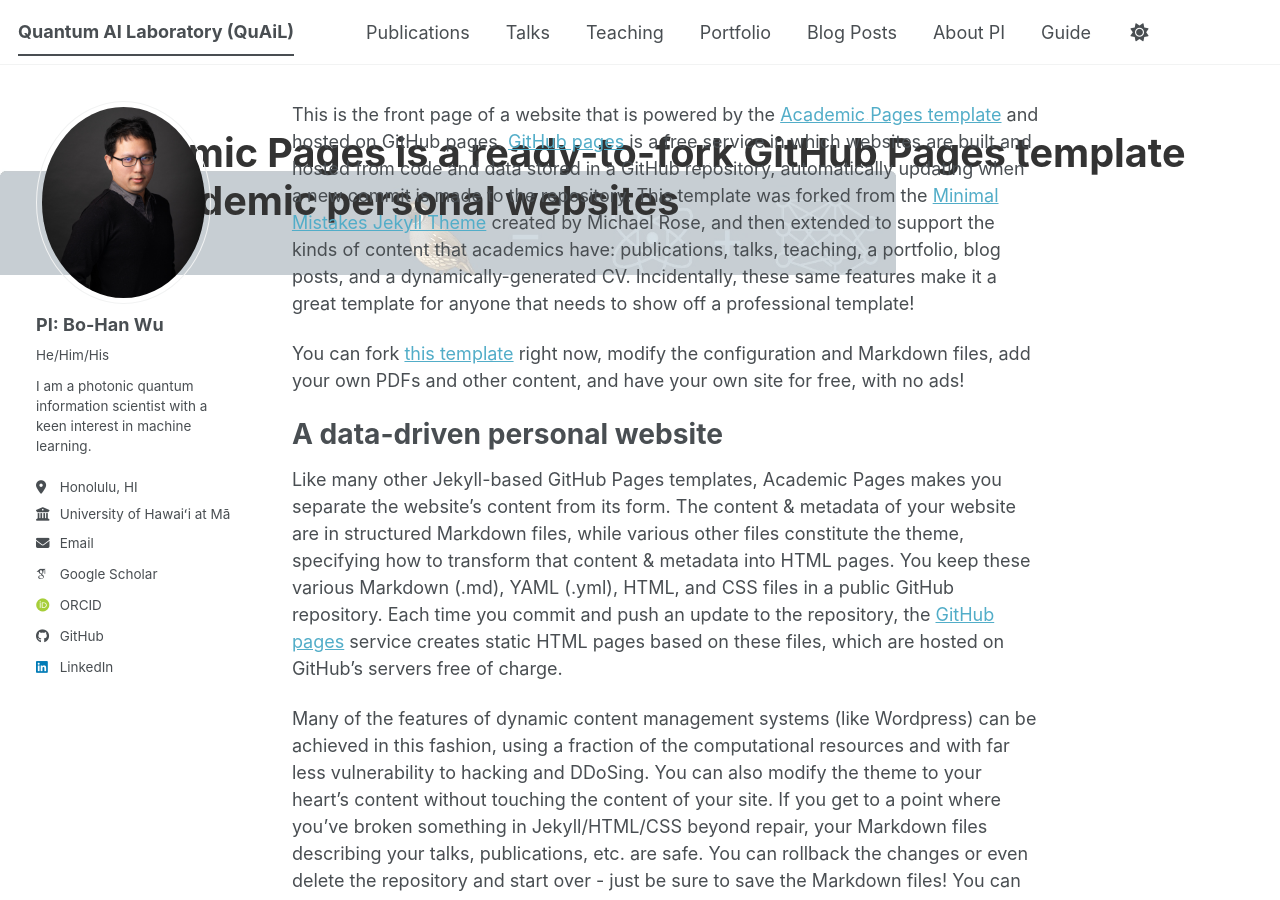
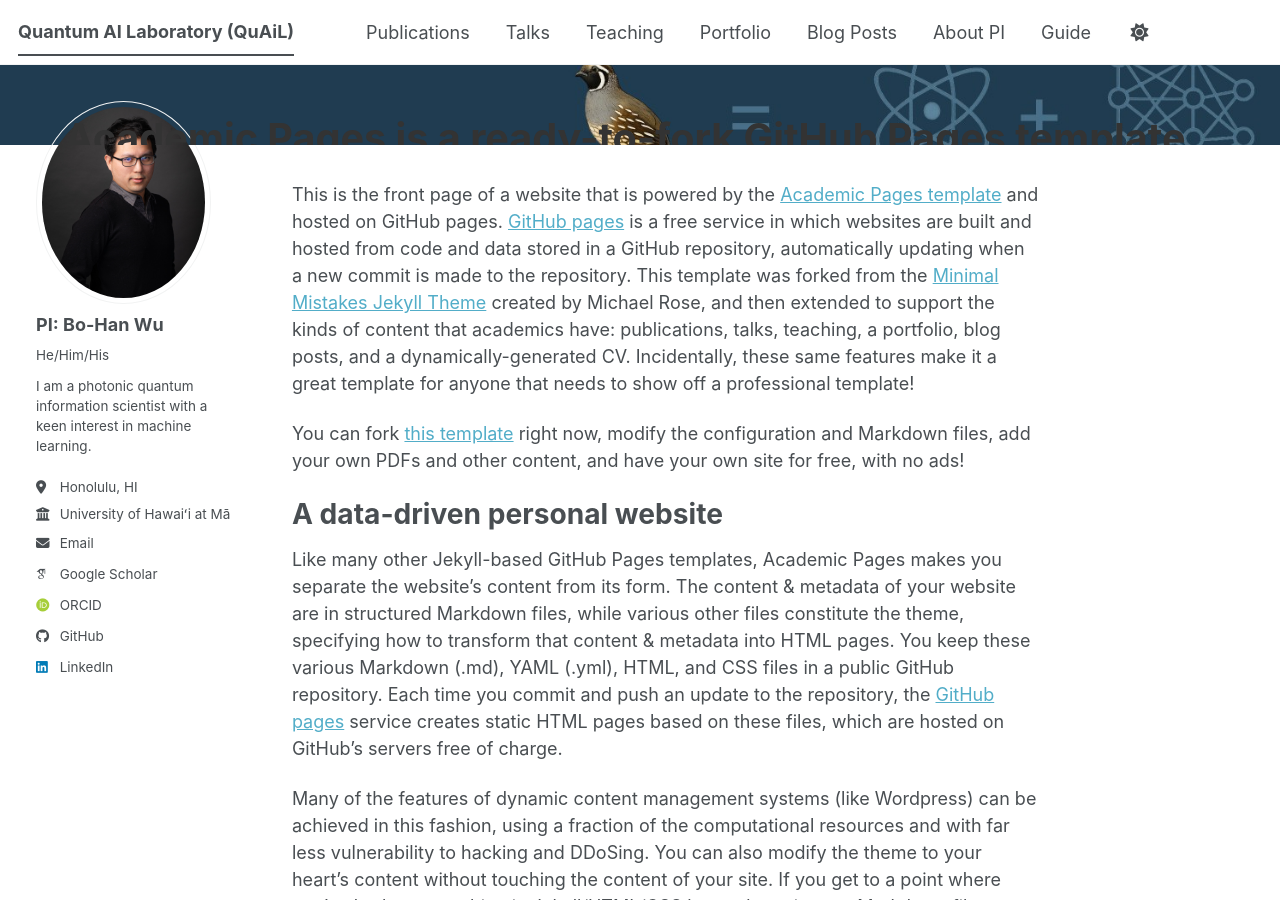
Before and after one commit to go705/go705.github.io, a Jekyll site: the page built from _pages/about.md, in a window 1280 px wide and 900 px high. Built offline with Jekyll 4.4.1, drawn with Linux system fonts in a browser that asks for light colours; some web fonts are replaced; a script bundle is joined from its source files by our own code; library files that are not in the unit come from our copies.

Commit message:
Update default.html

```diff
--- a/_layouts/default.html
+++ b/_layouts/default.html
@@ -22,7 +22,7 @@
     {% include browser-upgrade.html %}
     {% include masthead.html %}
 
-    <!-- <div style="width: 100%; height: 160px; position: relative; overflow: hidden; background-color: #f2f3f3; margin-bottom: 20px;">
+    <div style="width: 100%; height: 80px; position: relative; overflow: hidden; background-color: #f2f3f3; margin-bottom: 20px;">
       <img src="{{ '/images/Group_image.jpeg' | relative_url }}"
            style="width: 100%;
                   height: 100%;
@@ -30,18 +30,7 @@
                   opacity: 0.;
                   position: absolute;
                   top: 0;
-                  left: 0;"> -->
-    <div style="position: absolute; width: 100%; top: 80px; left: 0; pointer-events: none; z-index: 0; overflow: hidden;">
-      <img src="{{ '/images/Group_image.jpeg' | relative_url }}"
-           style="display: block;
-                  margin: 0 auto;
-                  width: 70%;
-                  opacity: 0.25;
-                  position: absolute;">
-
-
-
-
+                  left: 0;">
 
       <div style="position: relative; z-index: 1; padding: 50px 5%;">
         <h1 style="margin: 0; color: #333; font-size: 2.2em; border-bottom: none;">{{ page.title }}</h1>
```
